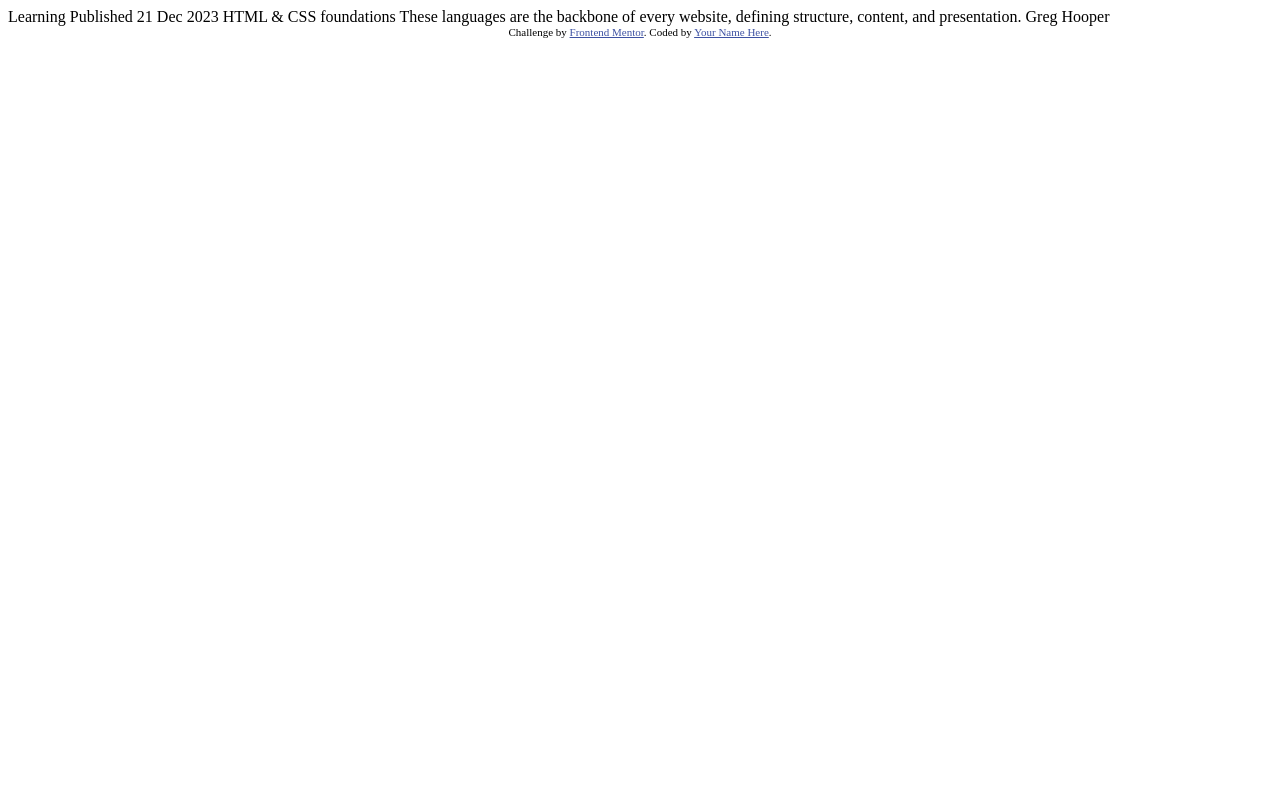
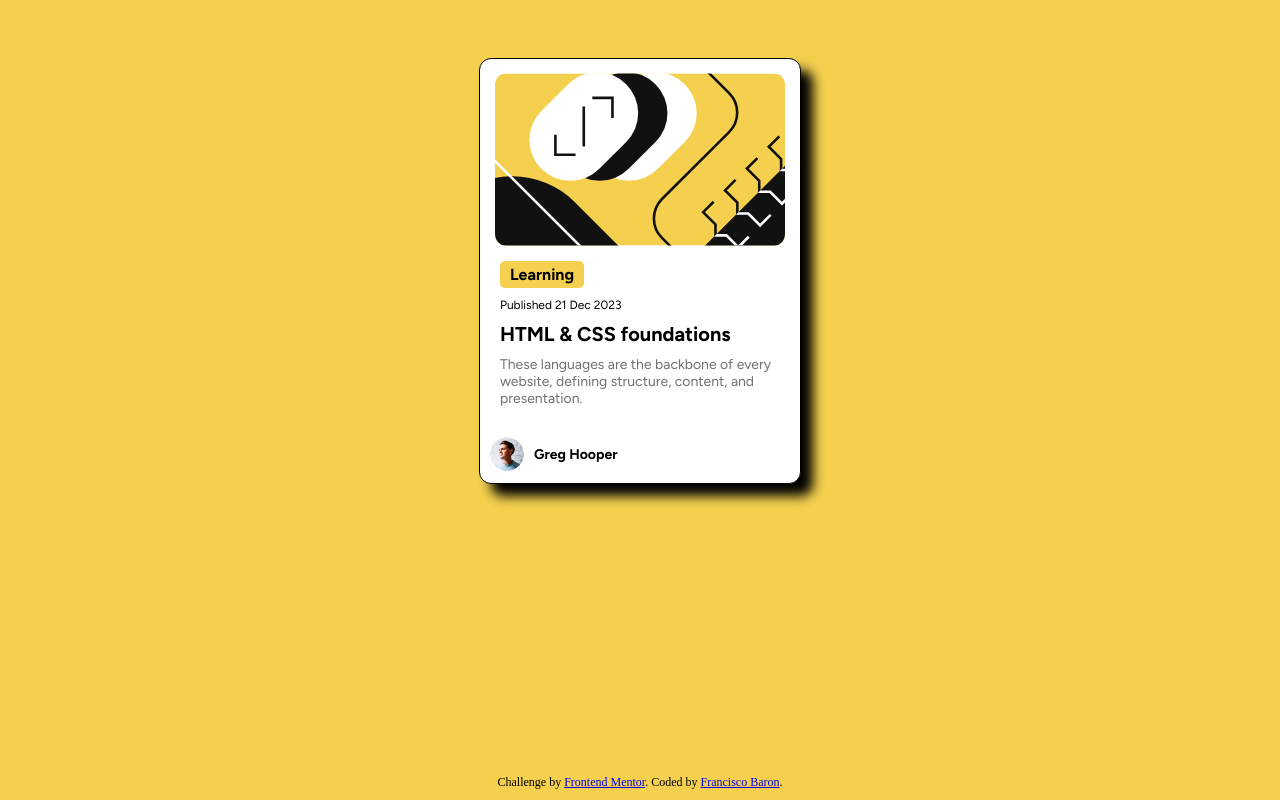
Before and after one commit to Kimichin98/blog-preview-card, a plain HTML site: page index.html in a window 1280 px wide. Drawn offline with Linux system fonts and the light colour scheme.

Commit message:
Remove unused font files and README templates; add card preview image and styles for blog preview card layout

```diff
--- a/index.html
+++ b/index.html
@@ -1,34 +1,45 @@
 <!DOCTYPE html>
 <html lang="en">
+
 <head>
   <meta charset="UTF-8">
-  <meta name="viewport" content="width=device-width, initial-scale=1.0"> <!-- displays site properly based on user's device -->
-
+  <meta name="viewport" content="width=device-width, initial-scale=1.0">
   <link rel="icon" type="image/png" sizes="32x32" href="./assets/images/favicon-32x32.png">
+  <link rel="preconnect" href="https://fonts.googleapis.com">
+  <link rel="preconnect" href="https://fonts.gstatic.com" crossorigin>
+  <link href="https://fonts.googleapis.com/css2?family=Figtree:ital,wght@0,300..900;1,300..900&display=swap"
+    rel="stylesheet">
+  <link rel="stylesheet" href="./styles.css">
+  <meta name="description"
+    content="A simple blog preview card designed to showcase a blog post with a clean and modern layout.">
+  <meta name="keywords" content="blog, preview card, HTML, CSS, frontend development, web design">
+  <meta name="author" content="Francisco Baron">
 
   <title>Frontend Mentor | Blog preview card</title>
 
-  <!-- Feel free to remove these styles or customise in your own stylesheet 👍 -->
-  <style>
-    .attribution { font-size: 11px; text-align: center; }
-    .attribution a { color: hsl(228, 45%, 44%); }
-  </style>
 </head>
+
 <body>
 
-  Learning
+  <div class="card">
+    <img class="card-image" src="./assets/images/illustration-article.svg">
+    <div class="card-content">
+      <div class="card-footer">Learning</div>
+      <div class="date">Published 21 Dec 2023</div>
+      <div class="card-title">HTML & CSS foundations</div>
+      <div class="card-description">These languages are the backbone of every website, defining structure, content, and presentation.</div>
+    </div>
 
-  Published 21 Dec 2023
-
-  HTML & CSS foundations
-
-  These languages are the backbone of every website, defining structure, content, and presentation.
-
-  Greg Hooper
+    <div class="author">
+      <img class="author-image" src="./assets/images/image-avatar.webp">
+      <div class="author-name">Greg Hooper</div>
+    </div>
+  </div>
 
   <div class="attribution">
     Challenge by <a href="https://www.frontendmentor.io?ref=challenge" target="_blank">Frontend Mentor</a>.
-    Coded by <a href="#">Your Name Here</a>.
+    Coded by <a href="https://github.com/Kimichin98">Francisco Baron</a>.
   </div>
 </body>
+
 </html>
--- /dev/null
+++ b/styles.css
@@ -0,0 +1,110 @@
+body{
+  display: flex;
+  justify-content: center;
+  padding: 50px;
+  background-color: hsl(47, 88%, 63%);
+}
+
+
+.card{
+  background-color: white;
+  border-radius: 12px;
+  box-shadow: 12px 12px 12px rgba(0,0,0,6);
+  width: 320px;
+  overflow: hidden;
+  border: 1px solid #000000;
+}
+
+.card-image {
+  display: block;
+  border-radius: 12px;
+  width: 290px;
+  margin-top: 14px;
+  margin-left: auto;
+  margin-right: auto;
+}
+
+.card-image:hover {
+  cursor: pointer;
+  box-shadow: 0 4px 8px rgba(0, 0, 0, 0.2);
+  transform: scale(1.01);
+}
+
+.card-content {
+  padding: 20px;
+}
+
+.card-footer {
+  display: inline-block;
+  margin-bottom: 10px;
+  margin-top: -10px;
+  padding: 4px 10px;
+  background-color: hsl(47, 88%, 63%);
+  border-radius: 5px;
+  font-family: 'Figtree', sans-serif;
+  font-weight: bold;
+}
+
+.date{
+  color: #000000;
+  font-size: 12px;
+  margin-bottom: 10px;
+  font-family: 'Figtree', sans-serif;
+  font-weight: normal;
+}
+
+.card-title{
+  font-size: 20px;
+  font-weight: bold;
+  margin: 0;
+  color: #000000;
+  font-family: 'Figtree', sans-serif;
+}
+
+.card-title:hover {
+  cursor: pointer;
+  color: hsl(47, 88%, 63%);
+}
+
+.card-description{
+  font-size: 14px;
+  color: #707070;
+  margin: 10px 0;
+  font-family: 'Figtree', sans-serif;
+}
+
+.author {
+  display: flex;
+  align-items: center;
+}
+
+.author-image {
+  width: 34px;
+  height: 34px;
+  border-radius: 50%;
+  margin-right: 10px;
+  margin-left: 10px;
+  margin-bottom: 12px
+}
+
+.author-image:hover {
+  cursor: pointer;
+  border: 2px solid hsl(47, 88%, 63%);
+}
+
+.author-name {
+  font-size: 14px;
+  color: #000000;
+  font-family: 'Figtree', sans-serif;
+  font-weight: bold;
+  margin-bottom: 12px;
+}
+
+.attribution {
+  position: fixed;
+  bottom: 0;
+  width: 100%;
+  text-align: center;
+  font-size: 12px;
+  padding-bottom: 10px;
+}
```
Also changed, not shown: assets/fonts/Figtree-Italic-VariableFont_wght.ttf (deleted), assets/fonts/Figtree-VariableFont_wght.ttf (deleted), assets/fonts/OFL.txt (deleted), assets/fonts/README.txt (deleted), assets/fonts/static/Figtree-ExtraBold.ttf (deleted), assets/fonts/static/Figtree-Medium.ttf (deleted), card-preview.png (added), 2 other files.
